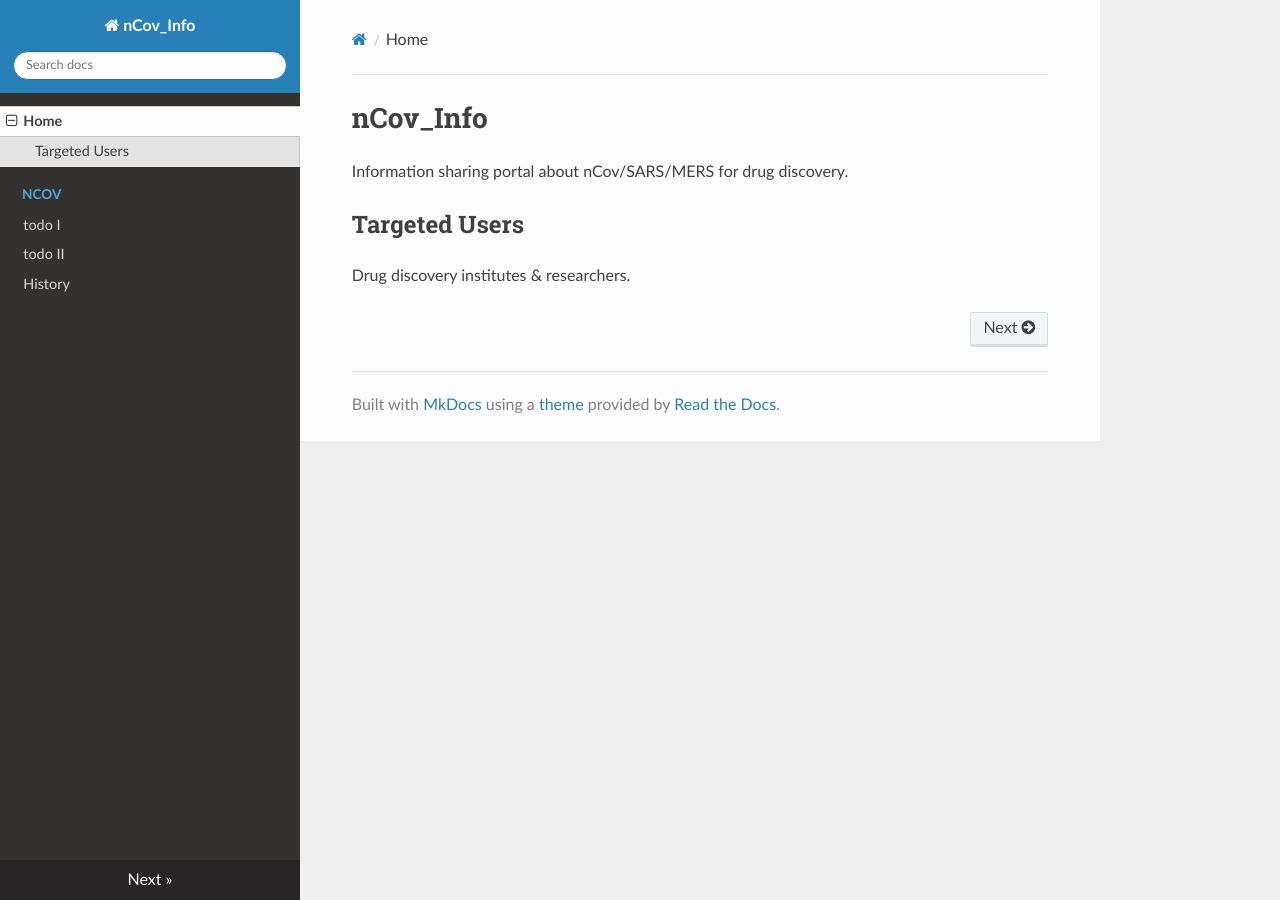
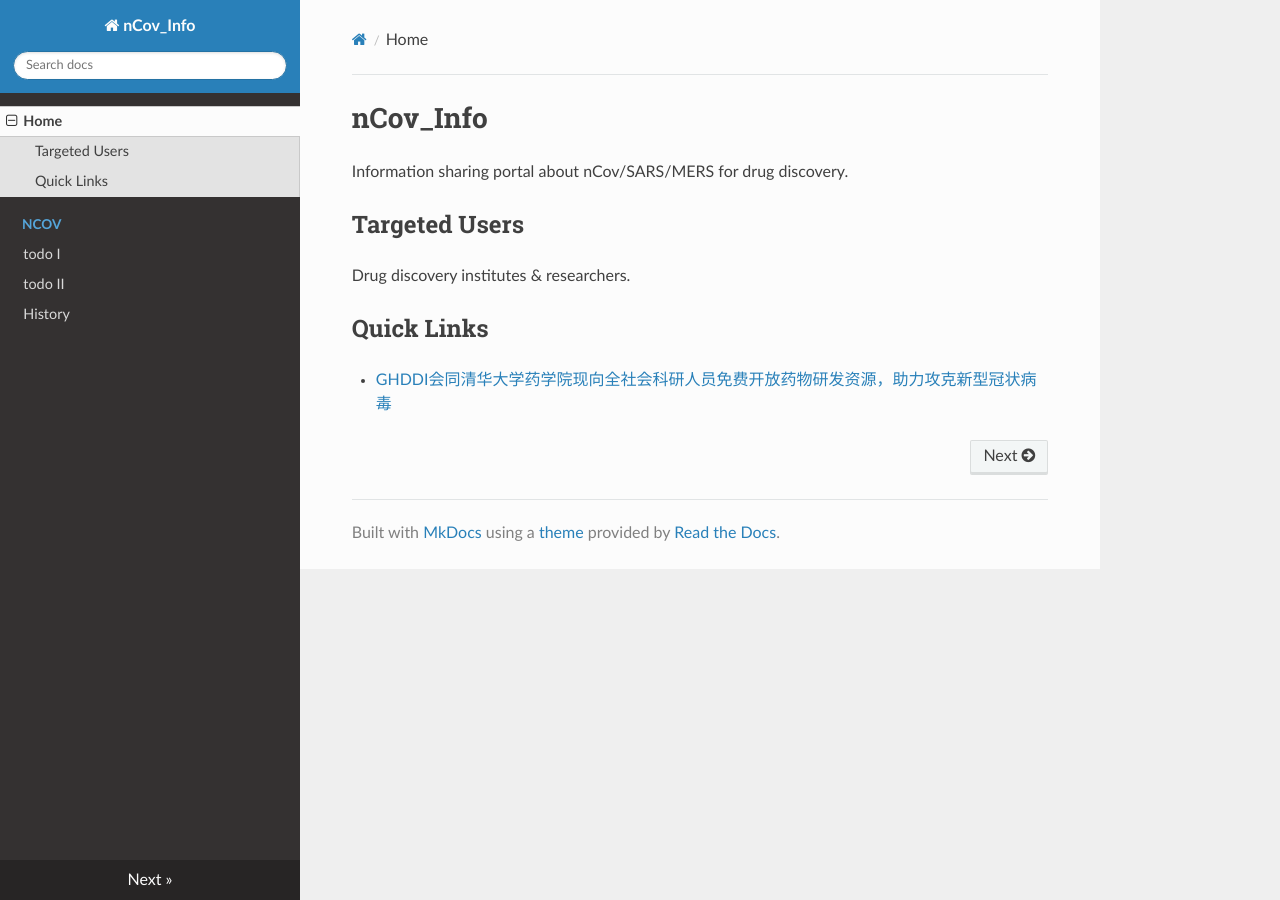
Before and after one commit to GHDDI-AILab/Targeting2019-nCoV, an MkDocs documentation site: the page built from docs/index.md, in a window 1280 px wide. Built offline with MkDocs 1.6.1, drawn with Linux system fonts in a browser that asks for light colours; nearby versions of some CDN libraries.

Commit message:
add quick link to wechat article

```diff
--- a/docs/index.md
+++ b/docs/index.md
@@ -4,3 +4,6 @@ Information sharing portal about nCov/SARS/MERS for drug discovery.
 
 ## Targeted Users
 Drug discovery institutes & researchers.
+
+## Quick Links
+* [GHDDI会同清华大学药学院现向全社会科研人员免费开放药物研发资源，助力攻克新型冠状病毒](https://mp.weixin.qq.com/s?__biz=MzUyNjg1NDM5Mg==&mid=2247484812&idx=1&sn=9f0ff3d24c6a4a438f7855ad6c171d43&chksm=fa09341bcd7ebd0de1319f6c3506f404aaa8e173ce8fa61640fcc6d5da59a36053221dec4221&mpshare=1&scene=1&srcid=0127pQtsHP4QJxDP46fuUmNq&sharer_sharetime=1580095406771&sharer_shareid=c0ef3acf3a3f7d15dbdbd39f16d85e89&key=5f9f9ce429b2944562f8304624cca1182d8d7b7893a5c410ce3bca1c37087bb7ccd19fd914b0e24bae992b22c9054e4744b44a922bc8faf42f2fa0be5995596962a40bd55121ccd612c00c6ae1215391&ascene=1&uin=NzUzMDIwMDA4&devicetype=Windows+10&version=6208006f&lang=en&exportkey=AaP%2B2lKgBG%2FYdLoUoSrBgUg%3D&pass_ticket=yxwOJ05DQ6nqVSlt%2FWP2yMAlyLZ605X4eWzkHQZlZOWAqwAIZ0MA051s0%2BmolYQ%2F)
```
